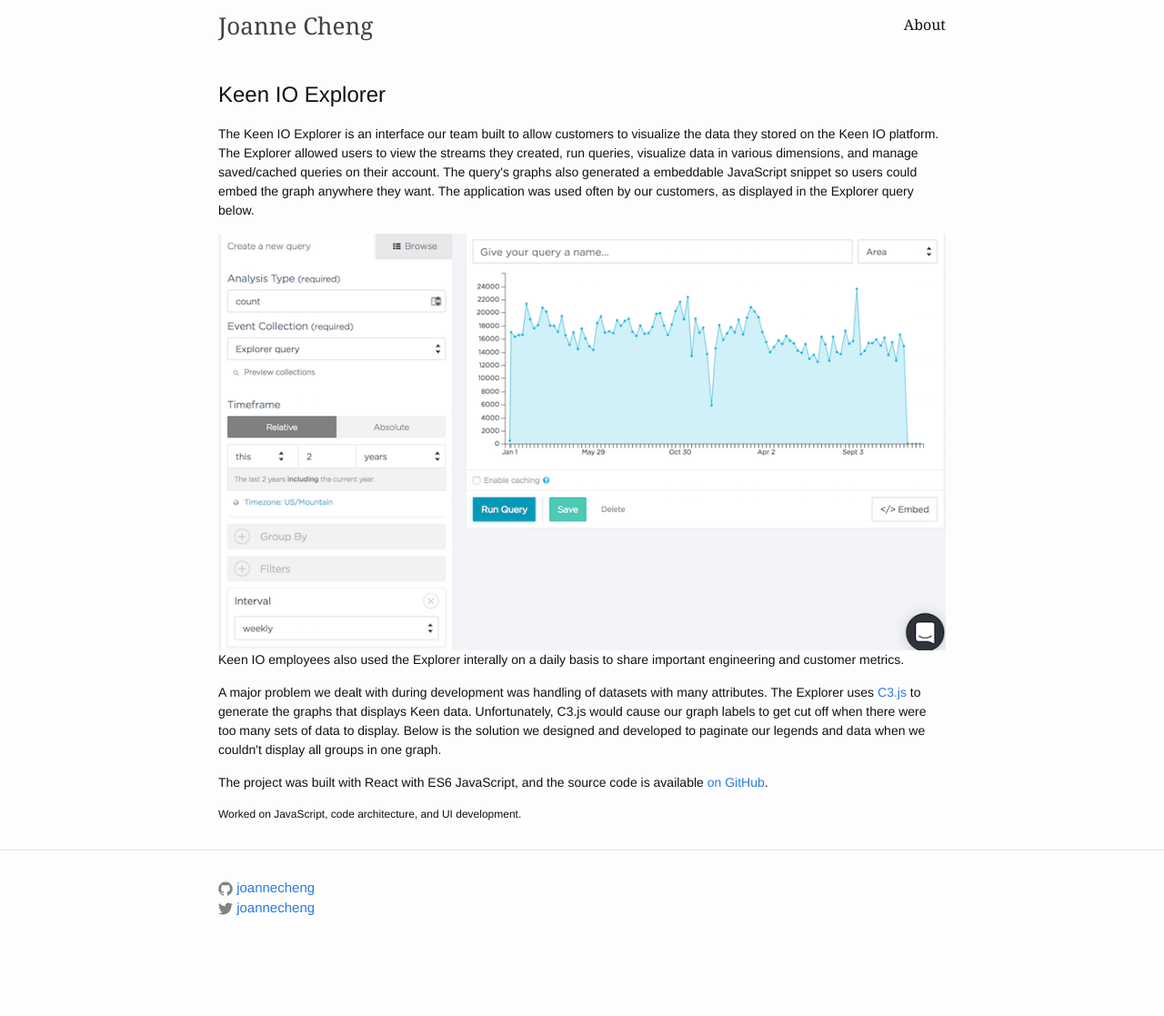
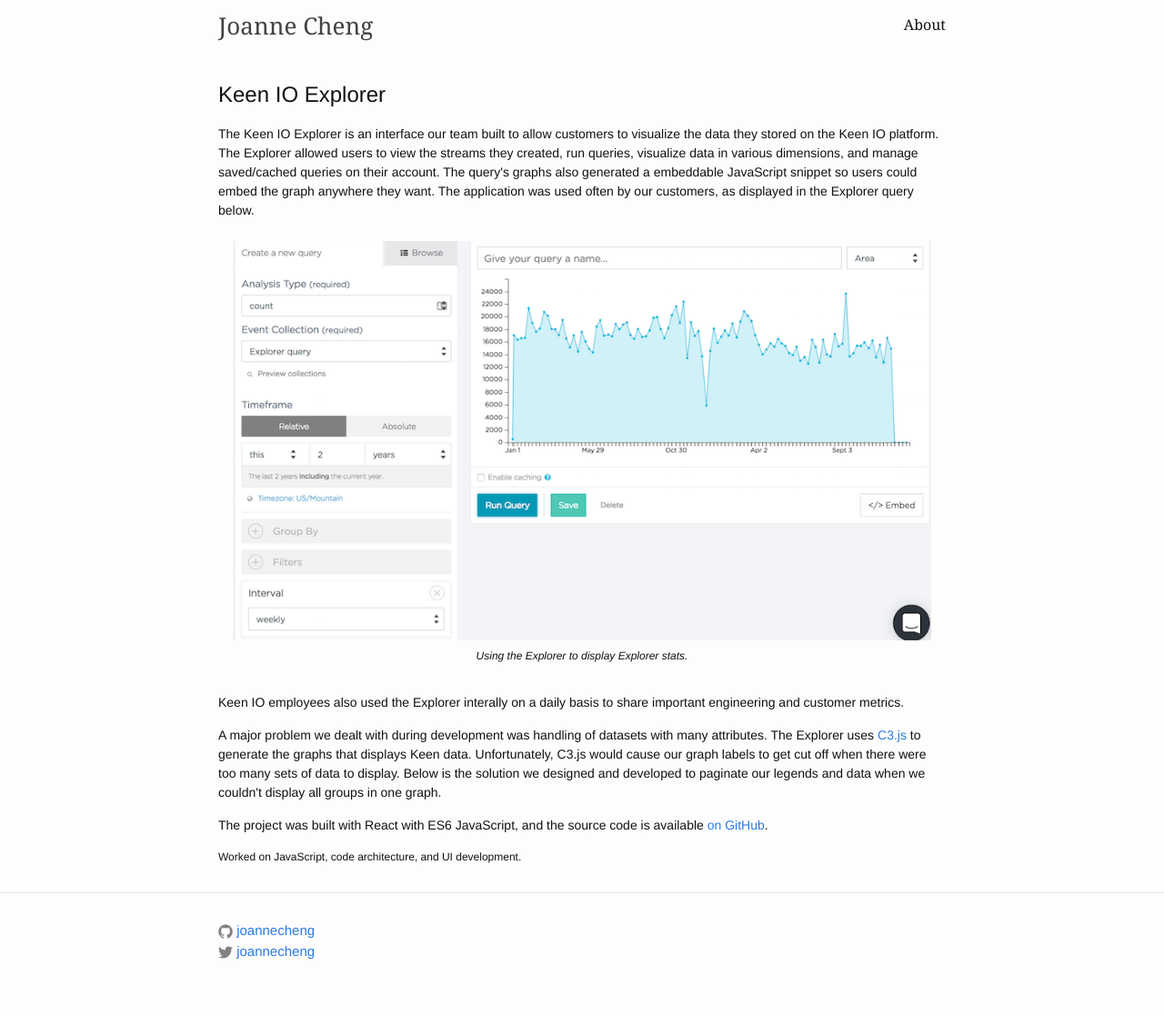
Before and after one commit to joannecheng/joannecheng.github.io, a Jekyll site: the page built from projects/explorer.html, in a window 1280 px wide. Shown: the whole page at 91% size. Built offline with Jekyll 4.4.1, drawn with Linux system fonts in a browser that asks for light colours; nearby versions of some CDN libraries; library files that are not in the unit come from our copies; before the commit the page ends 1070 px from its top, so only the background shows below that.

Commit message:
fix formatting

```diff
--- a/projects/explorer.html
+++ b/projects/explorer.html
@@ -20,9 +20,17 @@
     as displayed in the Explorer query below.
   </p>
 
-  <img
-     src="/assets/img/explorer/number_explorer_views.png"
-     alt="Using Explorer to display Explorer stats." />
+  <section class="center pt2 pb4 mw7">
+    <img
+      class="pb2"
+      src="/assets/img/explorer/number_explorer_views.png"
+      title="Using Explorer to display Explorer stats."
+      alt="Using Explorer to display Explorer stats." />
+
+    <div class="f7 i tc">
+      Using the Explorer to display Explorer stats.
+    </div>
+  </section>
 
   <p>
     Keen IO employees also used the Explorer interally on a daily basis
```
